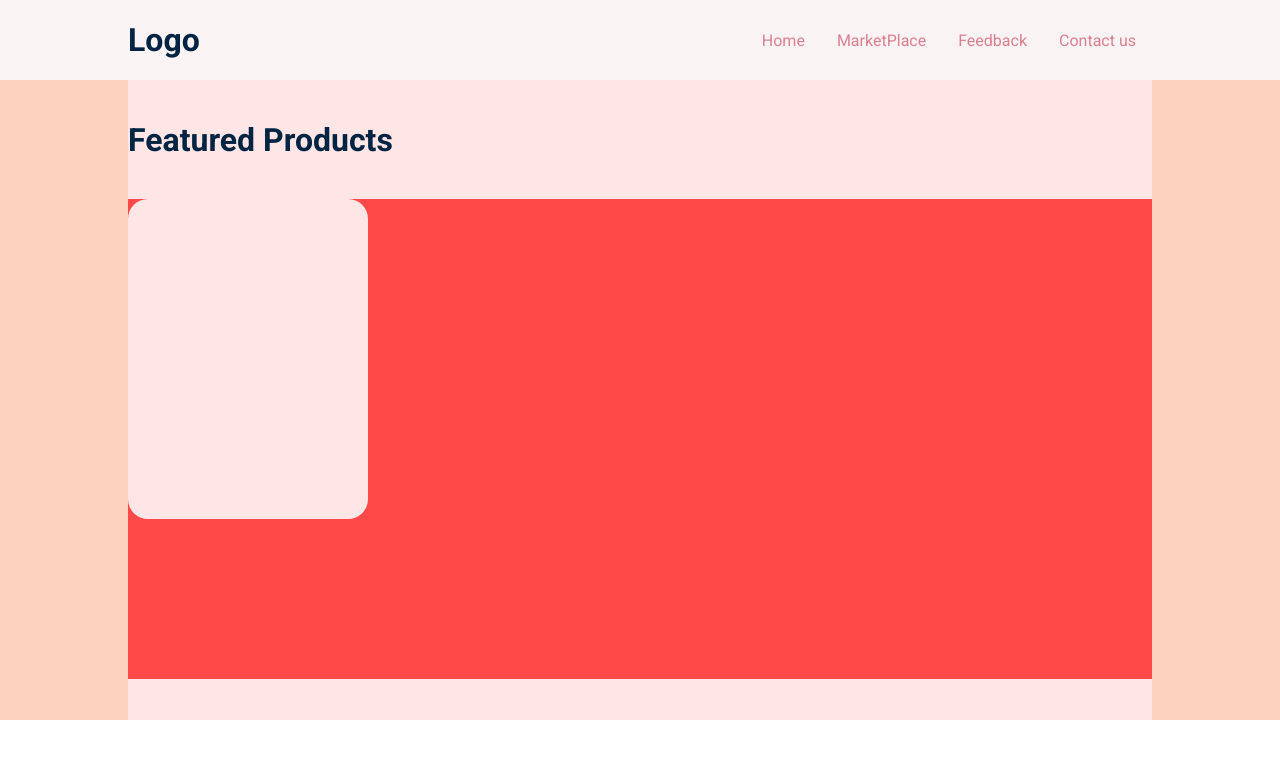
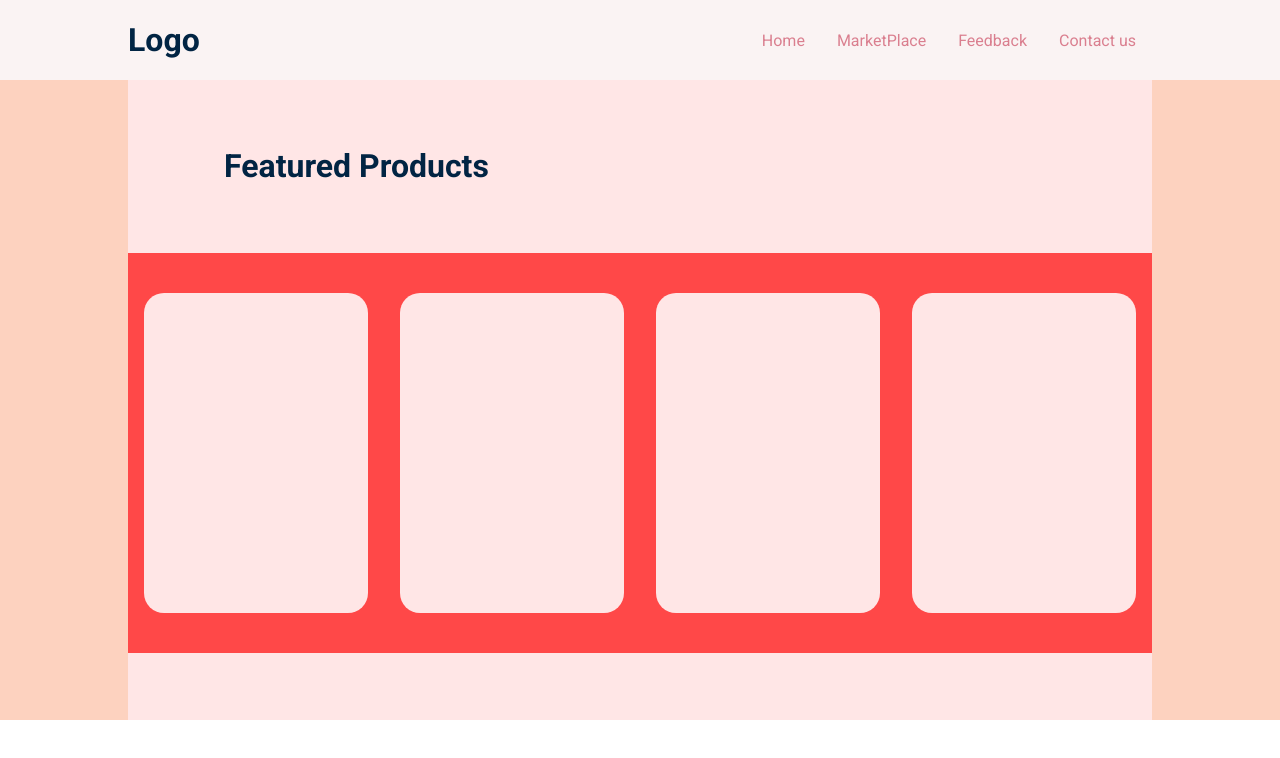
Before and after one commit to gvirus21/veg-heaven, a React (Create React App) app: page / in a window 1280 px wide. Shown: the top 758 px of the page. Built offline with nearby package versions, Linux system fonts and the light colour scheme.

Commit message:
products card aligned

```diff
--- a/src/App.css
+++ b/src/App.css
@@ -60,12 +60,17 @@
 
 .HeroHeading {
   color: #012443;
+  display: inline-block;
+  margin: 0 3em;
 }
 
 .ProductContainer {
-  height: 30em;
+  height: 25em;
   max-width: 80vw;
   background-color: #ff4848;
+  justify-content: center;
+  align-items: center;
+  display: flex;
 }
 
 .productCard {
@@ -73,6 +78,7 @@
   width: 15em;
   border-radius: 20px;
   background-color: #ffe6e6;
+  margin: 1em;
 }
 
 * {
--- a/src/components/HeroSection/HeroSection.js
+++ b/src/components/HeroSection/HeroSection.js
@@ -8,6 +8,9 @@ const HeroSection = () => {
         <h1 className="HeroHeading">Featured Products</h1>
         <div className="ProductContainer">
           <ProductCard></ProductCard>
+          <ProductCard></ProductCard>
+          <ProductCard></ProductCard>
+          <ProductCard></ProductCard>
         </div>
       </div>
     </div>
--- a/src/scss/HeroSection/HeroSection.scss
+++ b/src/scss/HeroSection/HeroSection.scss
@@ -18,11 +18,17 @@
 
 .HeroHeading {
   color: #012443;
+  display: inline-block;
+  margin: 0 3em;
 }
 .ProductContainer {
-  height: 30em;
+  height: 25em;
   max-width: 80vw;
   background-color: #ff4848;
+  justify-content: center;
+  align-items: center;
+
+  display: flex;
 }
 
 .productCard {
@@ -30,4 +36,5 @@
   width: 15em;
   border-radius: 20px;
   background-color: #ffe6e6;
+  margin: 1em;
 }
```
Also changed, not shown: 1 other file (tests, documents, lock files or other folders).
